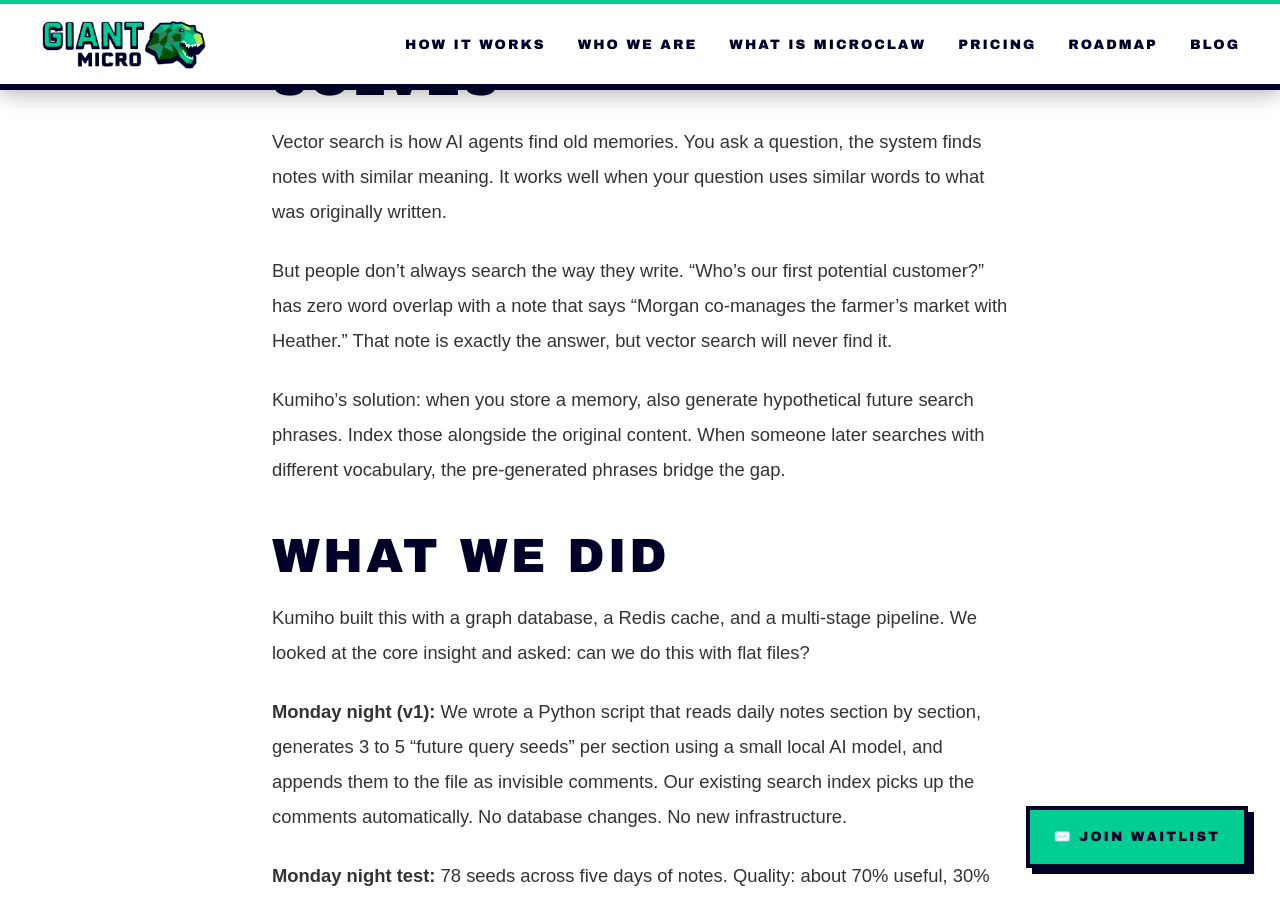
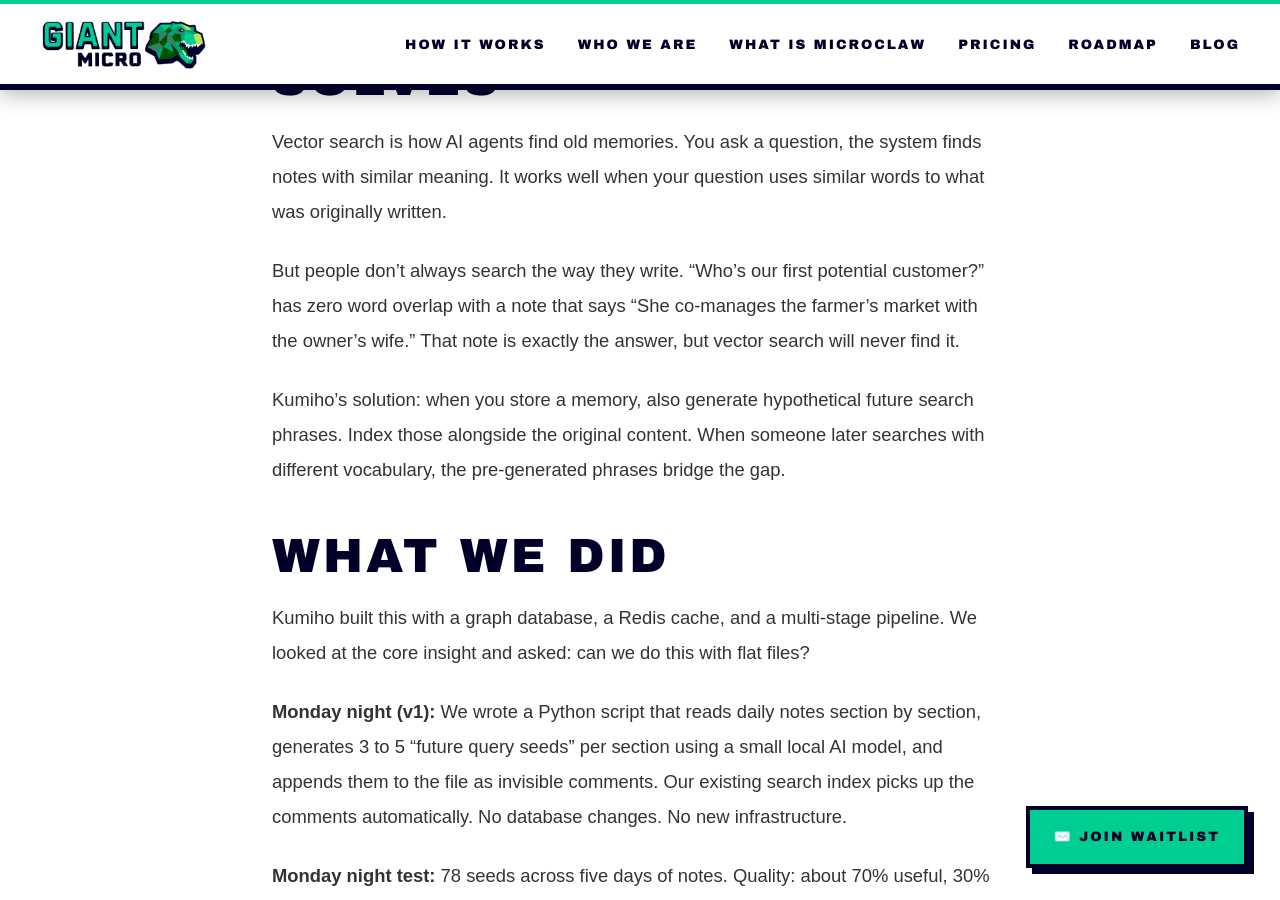
Before and after one commit to giant-micro/giant-micro.github.io, a Jekyll site: the page built from _posts/2026-03-24-from-paper-to-production.md, in a window 1280 px wide and 900 px high, scrolled down 773 px. Built offline with Jekyll 4.4.1, drawn with Linux system fonts in a browser that asks for light colours.

Commit message:
Remove customer names from blog post

```diff
--- a/_posts/2026-03-24-from-paper-to-production.md
+++ b/_posts/2026-03-24-from-paper-to-production.md
@@ -13,7 +13,7 @@ One technique in the paper caught our attention: **prospective indexing**.
 
 Vector search is how AI agents find old memories. You ask a question, the system finds notes with similar meaning. It works well when your question uses similar words to what was originally written.
 
-But people don't always search the way they write. "Who's our first potential customer?" has zero word overlap with a note that says "Morgan co-manages the farmer's market with Heather." That note is exactly the answer, but vector search will never find it.
+But people don't always search the way they write. "Who's our first potential customer?" has zero word overlap with a note that says "She co-manages the farmer's market with the owner's wife." That note is exactly the answer, but vector search will never find it.
 
 Kumiho's solution: when you store a memory, also generate hypothetical future search phrases. Index those alongside the original content. When someone later searches with different vocabulary, the pre-generated phrases bridge the gap.
 
```
